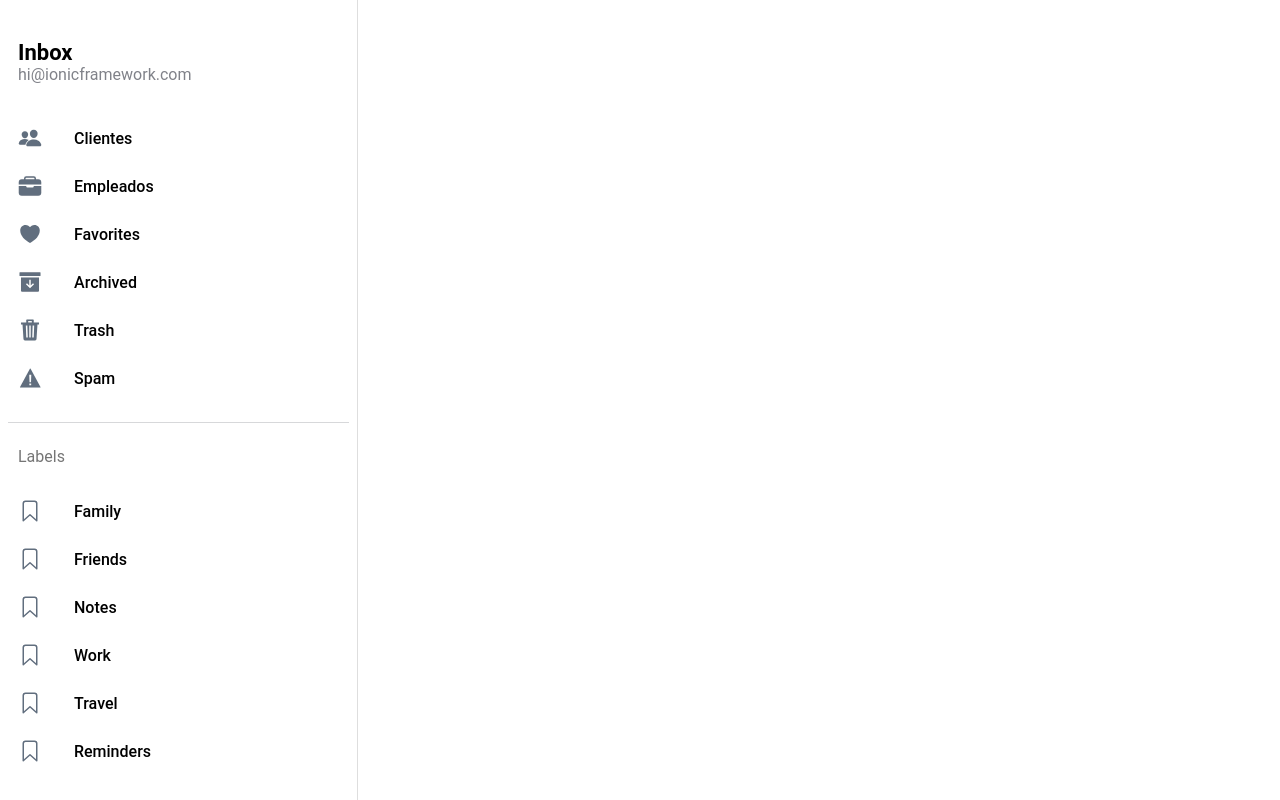
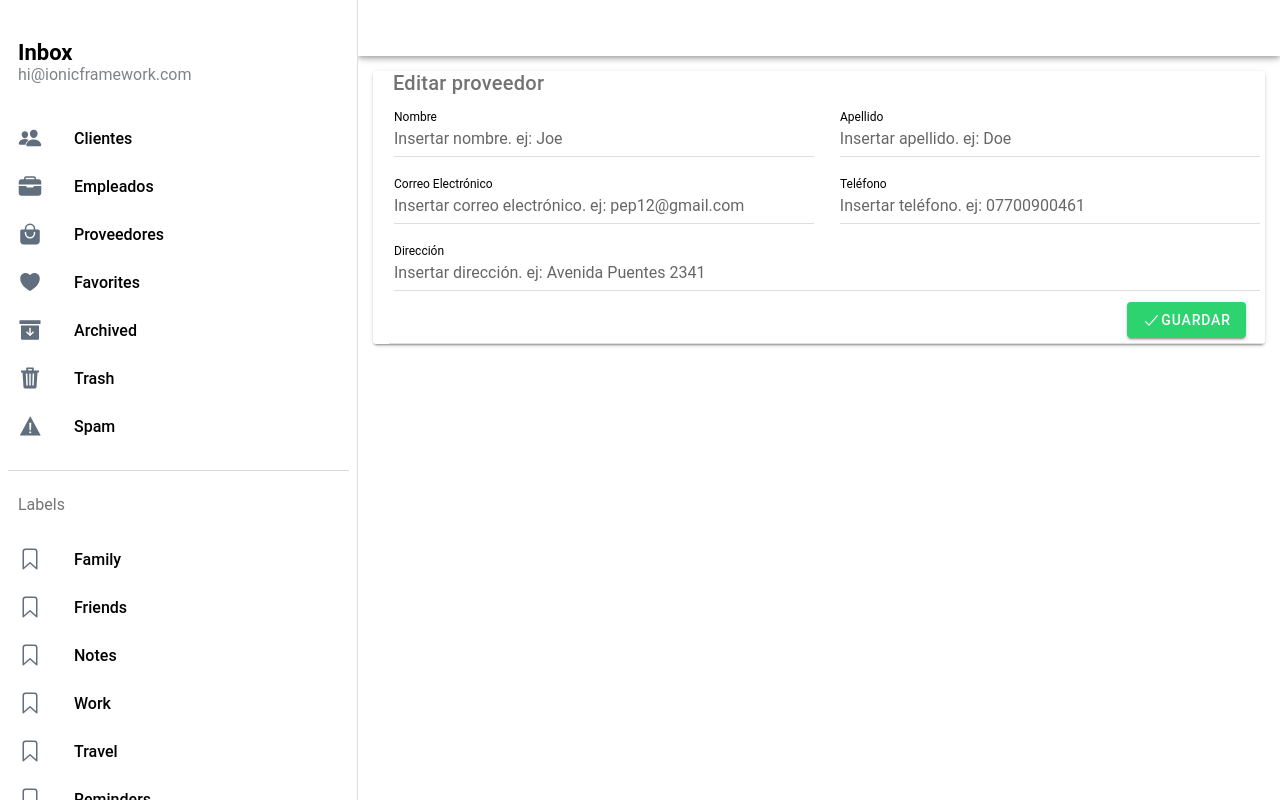
Before and after one commit to FrancarriYT/myJavaAndSpringbootApp, a React (Vite) app: page /page/vendor/1 in a window 1280 px wide. Built offline with nearby package versions, Linux system fonts and the light colour scheme.

Commit message:
Added a new section for Vendors. Fixed some comments and console log errors for Employees.

```diff
--- a/src/App.tsx
+++ b/src/App.tsx
@@ -26,6 +26,8 @@ import CustomerList from './pages/customer/CustomerList';
 import CustomerEdit from './pages/customer/CustomerEdit';
 import EmployeeList from './pages/employee/EmployeeList';
 import EmployeeEdit from './pages/employee/EmployeeEdit';
+import VendorList from './pages/vendor/VendorList';
+import VendorEdit from './pages/vendor/VendorEdit';
 
 setupIonicReact();
 
@@ -55,6 +57,14 @@ const App: React.FC = () => {
             <Route path="/page/employee/:id" exact={true}>
               <EmployeeEdit/>
             </Route>
+
+            <Route path="/page/vendors" exact={true}>
+              <VendorList/>
+            </Route>
+
+            <Route path="/page/vendor/:id" exact={true}>
+              <VendorEdit/>
+            </Route>
           </IonRouterOutlet>
         </IonSplitPane>
       </IonReactRouter>
--- a/src/components/Menu.tsx
+++ b/src/components/Menu.tsx
@@ -11,7 +11,7 @@ import {
 } from '@ionic/react';
 
 import { useLocation } from 'react-router-dom';
-import { archiveOutline, archiveSharp, bookmarkOutline, heartOutline, heartSharp, mailOutline, mailSharp, paperPlaneOutline, paperPlaneSharp, trashOutline, trashSharp, warningOutline, warningSharp, people, peopleOutline, briefcaseOutline, briefcase } from 'ionicons/icons';
+import { archiveOutline, archiveSharp, bookmarkOutline, heartOutline, heartSharp, mailOutline, mailSharp, paperPlaneOutline, paperPlaneSharp, trashOutline, trashSharp, warningOutline, warningSharp, people, peopleOutline, briefcaseOutline, briefcase, bagHandleOutline, bagHandle } from 'ionicons/icons';
 import './Menu.css';
 
 interface AppPage {
@@ -33,6 +33,12 @@ const appPages: AppPage[] = [
     url: '/page/employees',
     iosIcon: briefcaseOutline,
     mdIcon: briefcase
+  },
+  {
+    title: 'Proveedores',
+    url: '/page/vendors',
+    iosIcon: bagHandleOutline,
+    mdIcon: bagHandle
   },
   {
     title: 'Favorites',
--- a/src/pages/employee/EmployeeApi.ts
+++ b/src/pages/employee/EmployeeApi.ts
@@ -21,15 +21,15 @@ export function removeEmployee(id:string){
 export function saveEmployee(employee: Employee) {
     let employees = searchEmployees();
     if (employee.id) {
-      // Editar cliente existente
+      // Editar empleado existente
       let index = employees.findIndex((c: Employee) => c.id === employee.id);
       if (index !== -1) {
         employees[index] = employee;
       } else {
-        console.error("Cliente no encontrado para editar.");
+        console.error("Empleado no encontrado para editar.");
       }
     } else {
-      // Nuevo cliente
+      // Nuevo empleado
       employee.id = String(Math.round(Math.random() * 1000)); // Otra opción: employee.id = (Math.round(Math.random() * 1000)).toString();
       employees.push(employee);
     }
--- /dev/null
+++ b/src/pages/vendor/Vendor.ts
@@ -0,0 +1,9 @@
+export default interface Vendor {
+    id?: string;
+    firstname?: string;
+    lastname?: string;
+    email?: string;
+    phone?: string;
+    address?: string;
+
+}
--- /dev/null
+++ b/src/pages/vendor/VendorApi.ts
@@ -0,0 +1,44 @@
+import { search } from "ionicons/icons";
+import Vendor from "./Vendor";
+
+export function searchVendors() {
+    if (!localStorage['Vendors']) {
+      localStorage['Vendors'] = '[]';
+    }
+
+    let Vendors = localStorage['Vendors'];
+    return JSON.parse(Vendors);
+  }
+
+
+export function removeVendor(id:string){
+    let Vendors = searchVendors();
+    let index = Vendors.findIndex((Vendor:Vendor) => Vendor.id == id);
+    Vendors.splice(index, 1);
+    localStorage['Vendors'] = JSON.stringify(Vendors);
+}
+
+export function saveVendor(Vendor: Vendor) {
+    let Vendors = searchVendors();
+    if (Vendor.id) {
+      // Editar cliente existente
+      let index = Vendors.findIndex((c: Vendor) => c.id === Vendor.id);
+      if (index !== -1) {
+        Vendors[index] = Vendor;
+      } else {
+        console.error("Cliente no encontrado para editar.");
+      }
+    } else {
+      // Nuevo cliente
+      Vendor.id = String(Math.round(Math.random() * 1000)); // Otra opción: Vendor.id = (Math.round(Math.random() * 1000)).toString();
+      Vendors.push(Vendor);
+    }
+
+    localStorage['Vendors'] = JSON.stringify(Vendors);
+  }
+
+export function searchVendorById(id : string){
+
+    let Vendors = searchVendors();
+    return Vendors.find((Vendor:Vendor) => Vendor.id == id)
+}
--- /dev/null
+++ b/src/pages/vendor/VendorEdit.tsx
@@ -0,0 +1,132 @@
+import React, { useEffect, useState } from 'react';
+import {
+    IonButton,
+  IonButtons,
+  IonCard,
+  IonCol,
+  IonContent,
+  IonGrid,
+  IonHeader,
+  IonIcon,
+  IonInput,
+  IonItem,
+  IonMenuButton,
+  IonPage,
+  IonRow,
+  IonTitle,
+  IonToolbar,
+} from '@ionic/react';
+import { useHistory, useParams } from 'react-router';
+import { add, checkmark, close, pencil } from 'ionicons/icons';
+import { removeVendor, saveVendor, searchVendorById, searchVendors } from './VendorApi';
+import Vendor from './Vendor';
+
+const VendorEdit: React.FC = () => {
+  const { name, id } = useParams<{ name: string; id : string }>();
+
+
+  const [ vendor, setVendor] = useState<Vendor> ({});
+  const history = useHistory();
+  useEffect(() => {
+    search();
+    }, []);
+
+
+    const search = () => {
+        if (id !== 'new') {
+          let result = searchVendorById(id);
+          if (result) {
+            setVendor(result);
+          }
+        }
+      };
+
+
+  const save = ()  => {
+
+    saveVendor(vendor);
+    history.push('/page/vendors');
+  }
+  return (
+    <IonPage>
+      <IonHeader>
+        <IonToolbar>
+          <IonButtons slot="start">
+            <IonMenuButton />
+          </IonButtons>
+          <IonTitle>{name}</IonTitle>
+        </IonToolbar>
+      </IonHeader>
+
+      <IonContent fullscreen>
+        <IonHeader collapse="condense">
+          <IonToolbar>
+            <IonTitle size="large">{name}</IonTitle>
+          </IonToolbar>
+        </IonHeader>
+
+        {/* Elementos de título de la tabla */}
+        <IonGrid className='table'>
+        <IonCard className='table-card'>
+            <IonTitle>{id === 'new' ? 'Agregar proveedor' : 'Editar proveedor'}</IonTitle>
+
+            <IonRow>
+                <IonCol>
+                    <IonItem>
+                        <IonInput label="Nombre" labelPlacement="stacked" placeholder="Insertar nombre. ej: Joe"
+                        value={vendor.firstname} onIonChange={e => vendor.firstname = String(e.detail.value)}></IonInput>
+                    </IonItem>
+                </IonCol>
+
+                <IonCol>
+                    <IonItem>
+                        <IonInput label="Apellido" labelPlacement="stacked" placeholder="Insertar apellido. ej: Doe"
+                        value = {vendor.lastname} onIonChange={e => vendor.lastname = String(e.detail.value)}></IonInput>
+                    </IonItem>
+                </IonCol>
+
+            </IonRow>
+            <IonRow>
+                <IonCol>
+                    <IonItem>
+                        <IonInput label="Correo Electrónico" labelPlacement="stacked" placeholder="Insertar correo electrónico. ej: pep12@gmail.com"
+                        value={vendor.email} onIonChange={e => vendor.email = String(e.detail.value)}></IonInput>
+                    </IonItem>
+                </IonCol>
+
+                <IonCol>
+                    <IonItem>
+                        <IonInput label="Teléfono" labelPlacement="stacked" placeholder="Insertar teléfono. ej: 07700900461 "
+                        value={vendor.phone} onIonChange={e => vendor.phone = String(e.detail.value)}></IonInput>
+                    </IonItem>
+                </IonCol>
+            </IonRow>
+            <IonRow>
+                <IonCol>
+                    <IonItem>
+                        <IonInput label="Dirección" labelPlacement="stacked" placeholder="Insertar dirección. ej: Avenida Puentes 2341"
+                        value={vendor.address} onIonChange={e => vendor.address = String(e.detail.value)}></IonInput>
+                    </IonItem>
+                </IonCol>
+            </IonRow>
+
+
+
+
+            <IonItem>
+                <IonButton onClick= {save} color = "success" fill='solid' slot='end' size='default'>
+                <IonIcon icon={checkmark}/>
+                    Guardar
+                </IonButton>
+            </IonItem>
+
+
+        </IonCard>
+        </IonGrid>
+
+      </IonContent>
+    </IonPage>
+  );
+};
+
+export default VendorEdit;
--- /dev/null
+++ b/src/pages/vendor/VendorList.tsx
@@ -0,0 +1,111 @@
+import React, { useEffect, useState } from 'react';
+import {
+    IonButton,
+  IonButtons,
+  IonCard,
+  IonCol,
+  IonContent,
+  IonGrid,
+  IonHeader,
+  IonIcon,
+  IonItem,
+  IonMenuButton,
+  IonPage,
+  IonRow,
+  IonTitle,
+  IonToolbar,
+} from '@ionic/react';
+import { useHistory, useParams } from 'react-router';
+import { add, close, pencil } from 'ionicons/icons';
+import { removeVendor, searchVendors } from './VendorApi';
+import Vendor from './Vendor';
+
+const VendorList: React.FC = () => {
+  const { name } = useParams<{ name: string }>();
+
+  const [ vendors, setVendors] = useState<Vendor[]> ([]);
+  const history = useHistory();
+  useEffect(() => {
+    search();
+    }, [history.location.pathname]);
+
+  const remove = (id:string) => {
+      removeVendor(id);
+      search();
+  }
+  const search = () =>{
+      let result = searchVendors();
+      setVendors(result);
+  }
+
+  const addVendor = () => {
+    history.push('/page/vendor/new')
+  }
+  const editVendor = (id:string) => {
+    history.push('/page/vendor/' + id)
+  }
+  return (
+    <IonPage>
+      <IonHeader>
+        <IonToolbar>
+          <IonButtons slot="start">
+            <IonMenuButton />
+          </IonButtons>
+          <IonTitle>{name}</IonTitle>
+        </IonToolbar>
+      </IonHeader>
+
+      <IonContent fullscreen>
+        <IonHeader collapse="condense">
+          <IonToolbar>
+            <IonTitle size="large">{name}</IonTitle>
+          </IonToolbar>
+        </IonHeader>
+
+        {/* Elementos de título de la tabla */}
+        <IonGrid className='table'>
+        <IonCard className='table-card'>
+            <IonTitle>Gestión de proveedores</IonTitle>
+            <IonItem>
+                <IonButton onClick = {addVendor}color = "primary" fill='solid' slot='end' size='default'>
+                <IonIcon icon={add}/>
+                    Agregar proveedor
+                </IonButton>
+            </IonItem>
+
+
+        <IonRow className='table-header'>
+            <IonCol>Nombre</IonCol>
+            <IonCol>Email</IonCol>
+            <IonCol>Teléfono</IonCol>
+            <IonCol>Dirección</IonCol>
+            <IonCol>Acciones</IonCol>
+        </IonRow>
+
+        {vendors.map((vendor: Vendor) =>
+            <IonRow>
+                <IonCol>{vendor.firstname} {vendor.lastname}</IonCol>
+                <IonCol>{vendor.email}</IonCol>
+                <IonCol>{vendor.phone}</IonCol>
+                <IonCol>{vendor.address}</IonCol>
+                <IonCol>
+                    <IonButton color= 'primary' fill='clear' onClick={() => editVendor(String(vendor.id))}>
+                        <IonIcon icon={pencil} slot='icon-only'/>
+                    </IonButton>
+
+                    <IonButton color= 'danger' fill='clear' onClick={() => remove(String(vendor.id))}>
+                        <IonIcon icon={close} slot='icon-only'/>
+                    </IonButton>
+                </IonCol>
+            </IonRow>
+            )}
+
+        </IonCard>
+        </IonGrid>
+
+      </IonContent>
+    </IonPage>
+  );
+};
+
+export default VendorList;
```
